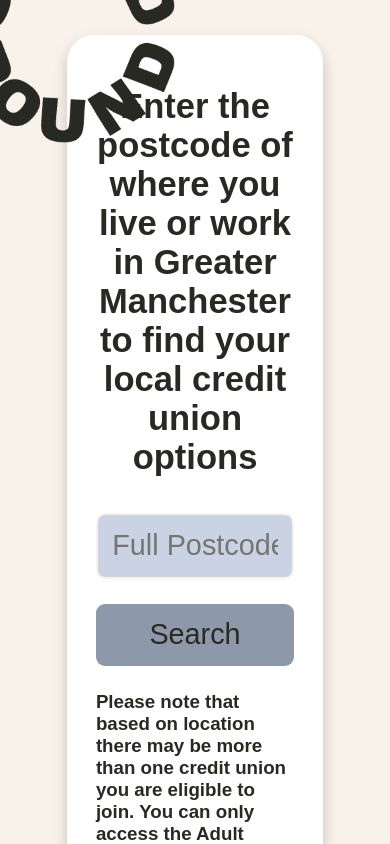
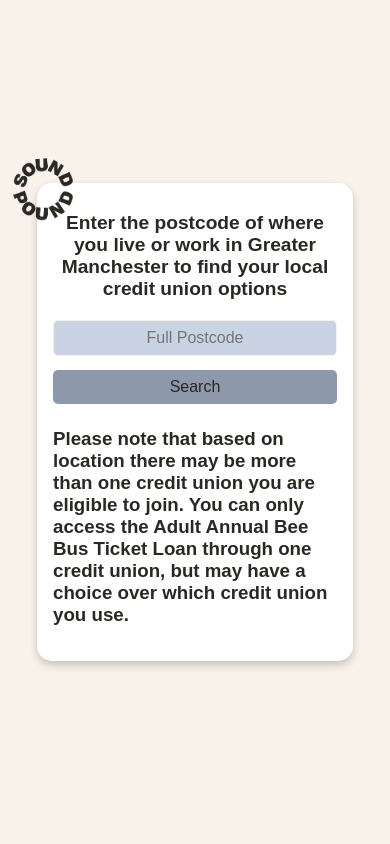
Before and after one commit to j-shohet/PostcodeLiason, a React (Vite) app: page / in a window 390 px wide. Shown: the top 844 px of the page. Built offline with nearby package versions, Linux system fonts and the light colour scheme.

Commit message:
Adjusting responsivness design - may roll back to last version shortly

```diff
--- a/src/App.css
+++ b/src/App.css
@@ -28,19 +28,18 @@
   display: flex;
   justify-content: center;
   align-items: center;
-  padding: 9%; /* Increased from 5% */
+  padding: 5%;
   width: 100%;
-  max-width: 1200px;
 }
 
 .card {
-  padding: 3.6rem; /* Increased from 2rem */
+  padding: 2rem;
   background-color: white;
-  border-radius: 27px; /* Increased from 15px */
-  box-shadow: 0px 7.2px 14.4px rgba(0, 0, 0, 0.2); /* Scaled from 0px 4px 8px */
-  width: 1080px; /* Increased from 600px */
-  max-width: 80%;
-  min-width: 720px; /* Increased from 400px */
+  border-radius: 15px;
+  box-shadow: 0px 4px 8px rgba(0, 0, 0, 0.2);
+  width: 80%;
+  max-width: 600px;
+  min-width: 300px;
   display: flex;
   flex-direction: column;
   align-items: center;
@@ -52,24 +51,25 @@
   position: absolute;
   top: 0;
   left: 0;
+  width: 30%;
+  max-width: 120px;
+  height: auto;
   transform: translate(-50%, -50%);
-  width: 216px; /* Increased from 120px */
-  height: 216px; /* Increased from 120px */
 }
 
 h1, h2 {
-  font-size: 2.34rem; /* Increased from 1.3rem */
+  font-size: 1.5rem;
   color: var(--Graphine);
   text-align: center;
-  margin-bottom: 36px; /* Increased from 20px */
+  margin-bottom: 20px;
   width: 100%;
 }
 
 .input {
-  padding: 14.4px; /* Increased from 8px */
-  font-size: 1.8rem; /* Increased from 1rem */
-  border: 2px solid var(--Cotton); /* Increased from 1px */
-  border-radius: 9px; /* Increased from 5px */
+  padding: 0.5rem;
+  font-size: 1rem;
+  border: 1px solid var(--Cotton);
+  border-radius: 5px;
   outline: none;
   width: 75%;
   background-color: var(--Cloudy);
@@ -83,14 +83,14 @@
 .button {
   background-color: var(--M62);
   color: var(--Graphine);
-  font-size: 1.8rem; /* Increased from 1rem */
-  padding: 14.4px 21.6px; /* Increased from 8px 12px */
+  font-size: 1rem;
+  padding: 0.5rem 1rem;
   border: none;
-  border-radius: 9px; /* Increased from 5px */
+  border-radius: 5px;
   cursor: pointer;
   transition: all 0.3s ease;
-  margin: 3.6%; /* Increased from 2% */
-  margin-top: 12.6%; /* Increased from 7% */
+  margin: 2%;
+  margin-top: 5%;
 }
 
 .button:hover {
@@ -99,27 +99,27 @@
 }
 
 .result {
-  padding: 1.8rem; /* Increased from 1rem */
-  border-radius: 9px; /* Increased from 5px */
+  padding: 1rem;
+  border-radius: 5px;
   background-color: var(--Cloudy);
   text-align: center;
-  margin-top: 1.8rem; /* Increased from 1rem */
+  margin-top: 1rem;
   width: 100%;
 }
 
 .result-text {
-  font-size: 2.16rem; /* Increased from 1.2rem */
+  font-size: 1.2rem;
   color: var(--Vimto);
-  margin-bottom: 1.8rem; /* Increased from 1rem */
+  margin-bottom: 1rem;
 }
 
 .apply-button {
   background-color: var(--M62);
   color: var(--Cotton);
-  font-size: 1.8rem; /* Increased from 1rem */
-  padding: 0.9rem 1.8rem; /* Increased from 0.5rem 1rem */
+  font-size: 1rem;
+  padding: 0.5rem 1rem;
   border: none;
-  border-radius: 9px; /* Increased from 5px */
+  border-radius: 5px;
   cursor: pointer;
   transition: background-color 0.3s ease;
 }
@@ -135,13 +135,18 @@
 
 @media (max-width: 600px) {
   .card {
-    padding: 1.8rem; /* Increased from 1rem */
+    padding: 1rem;
     width: 90%;
-    min-width: unset;
   }
 
   h1, h2 {
-    font-size: 2.16rem; /* Increased from 1.2rem */
+    font-size: 1.2rem;
+  }
+
+  .logo {
+    width: 20%;
+    max-width: 60px;
+    transform: translate(-40%, -40%);
   }
 
   .input, .button, .apply-button {
```
